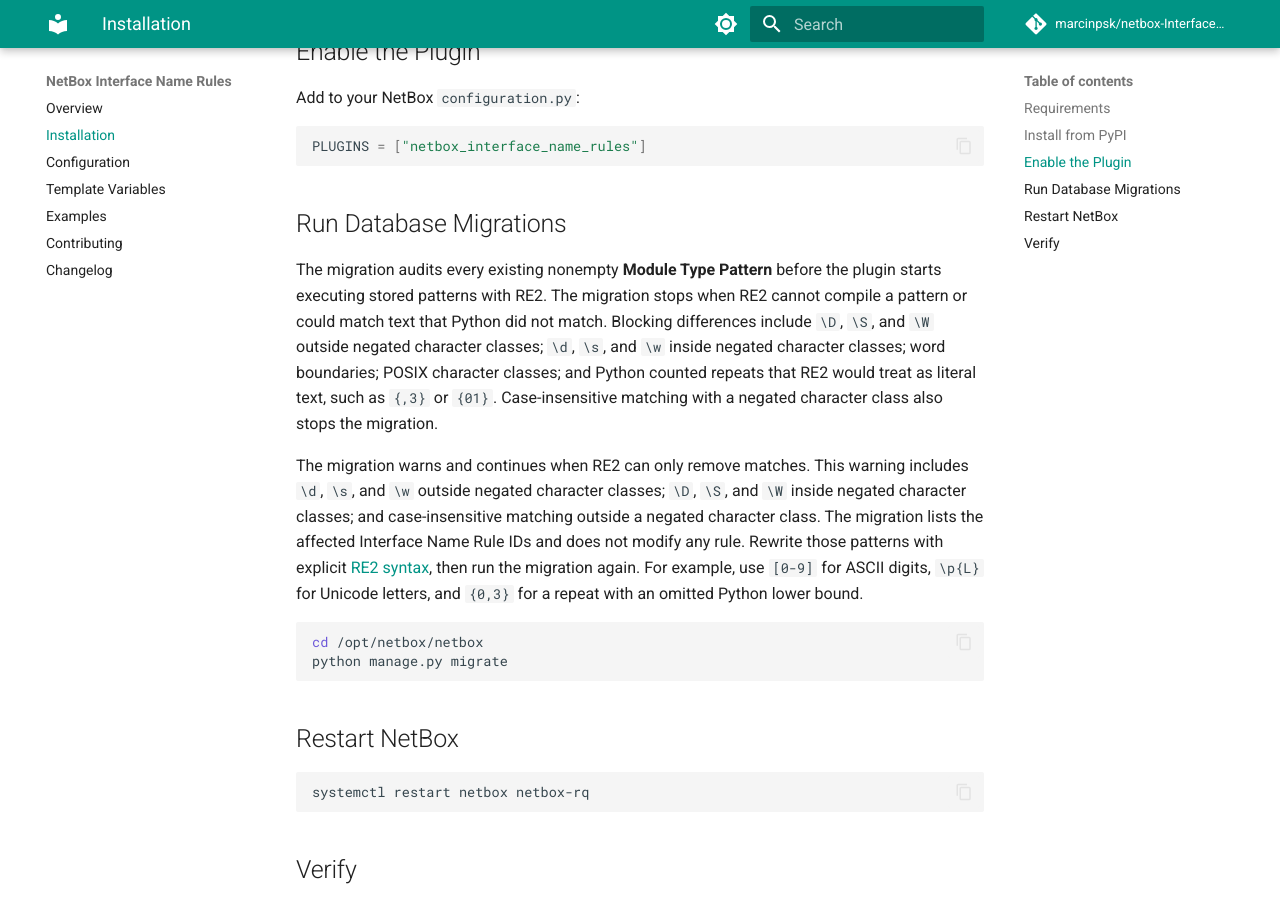
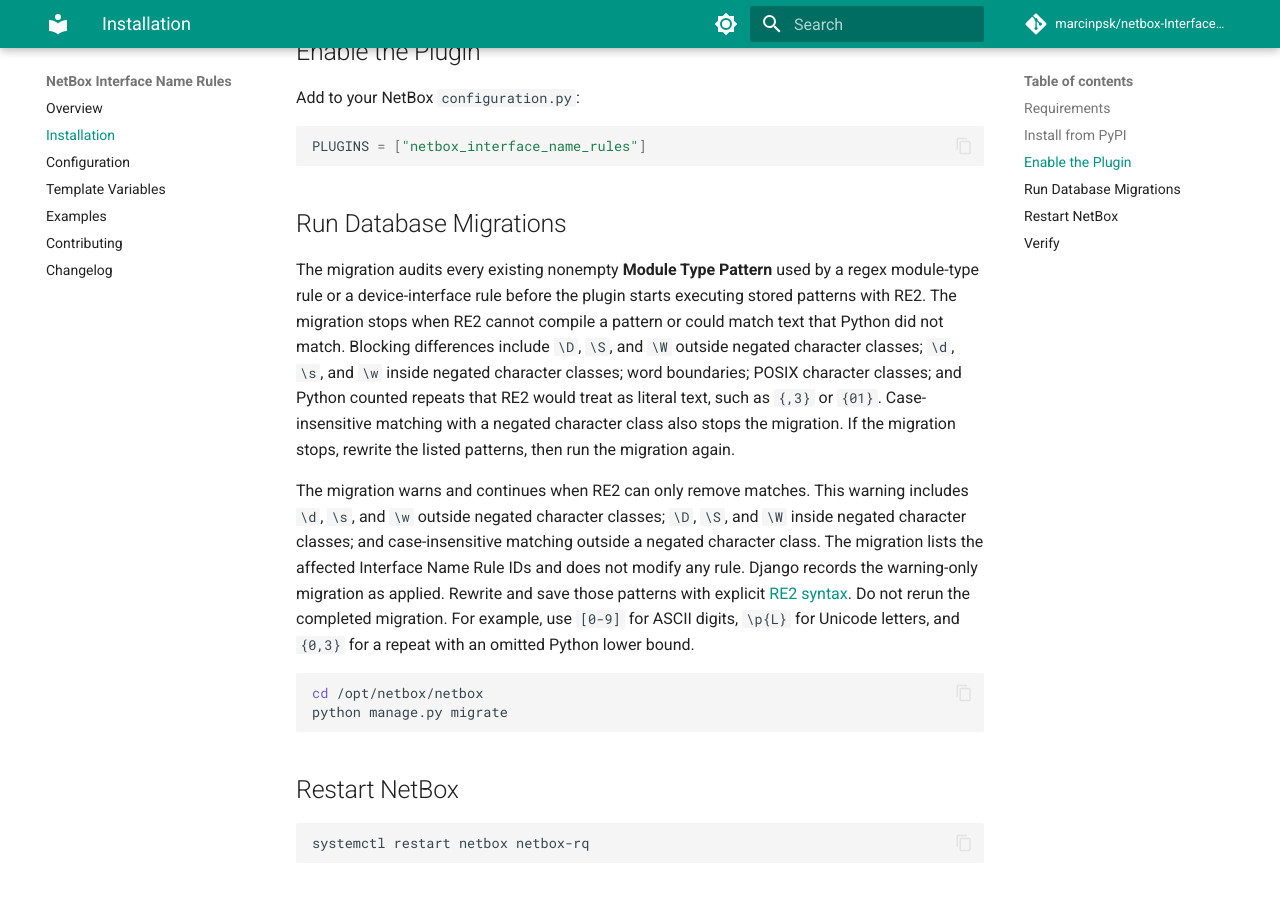
Before and after one commit to marcinpsk/netbox-InterfaceNameRules-plugin, an MkDocs documentation site: the page built from docs/installation.md, in a window 1280 px wide and 900 px high, scrolled down 427 px. Built offline with MkDocs 1.6.1 and Material for MkDocs 9.7.7, drawn with Linux system fonts in a browser that asks for light colours; comment, search, counter and statistics services are not loaded.

````diff
--- a/docs/installation.md
+++ b/docs/installation.md
@@ -21,23 +21,26 @@ PLUGINS = ["netbox_interface_name_rules"]
 
 ## Run Database Migrations
 
-The migration audits every existing nonempty **Module Type Pattern** before the
-plugin starts executing stored patterns with RE2. The migration stops when RE2
-cannot compile a pattern or could match text that Python did not match. Blocking
-differences include `\D`, `\S`, and `\W` outside negated character classes;
+The migration audits every existing nonempty **Module Type Pattern** used by a
+regex module-type rule or a device-interface rule before the plugin starts
+executing stored patterns with RE2. The migration stops when RE2 cannot compile
+a pattern or could match text that Python did not match. Blocking differences
+include `\D`, `\S`, and `\W` outside negated character classes;
 `\d`, `\s`, and `\w` inside negated character classes; word boundaries; POSIX
 character classes; and Python counted repeats that RE2 would treat as literal
 text, such as `{,3}` or `{01}`. Case-insensitive matching with a negated
-character class also stops the migration.
+character class also stops the migration. If the migration stops, rewrite the
+listed patterns, then run the migration again.
 
 The migration warns and continues when RE2 can only remove matches. This warning
 includes `\d`, `\s`, and `\w` outside negated character classes; `\D`, `\S`, and
 `\W` inside negated character classes; and case-insensitive matching outside a
 negated character class. The migration lists the affected Interface Name Rule
-IDs and does not modify any rule. Rewrite those patterns with explicit
-[RE2 syntax](https://github.com/google/re2/wiki/syntax), then run the migration
-again. For example, use `[0-9]` for ASCII digits, `\p{L}` for Unicode letters,
-and `{0,3}` for a repeat with an omitted Python lower bound.
+IDs and does not modify any rule. Django records the warning-only migration as
+applied. Rewrite and save those patterns with explicit
+[RE2 syntax](https://github.com/google/re2/wiki/syntax). Do not rerun the
+completed migration. For example, use `[0-9]` for ASCII digits, `\p{L}` for
+Unicode letters, and `{0,3}` for a repeat with an omitted Python lower bound.
 
 ```bash
 cd /opt/netbox/netbox
````
Also changed, not shown: docs/configuration.md (+5 -3 lines), performance/README.md (+11 -9 lines), performance/comparisons/family-package-vs-existing.md (+10 -10 lines), 6 other files.
